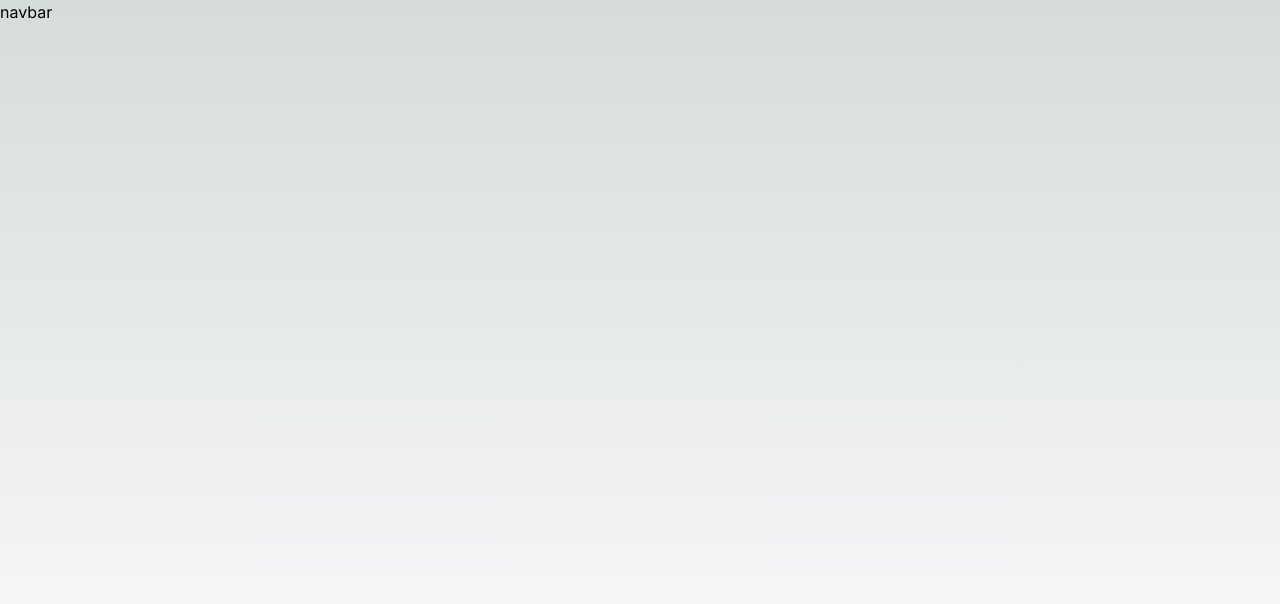
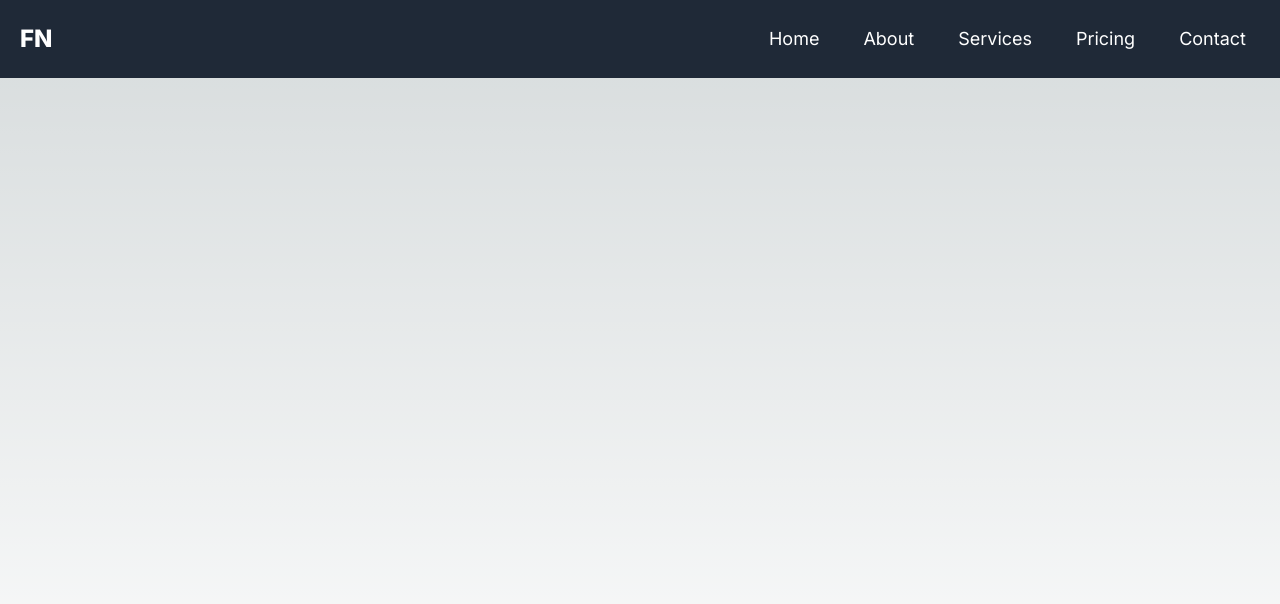
Before and after one commit to faizan619/Faizan_Dev_Portfolio, a Next.js app: page / in a window 1280 px wide. Shown: the top 604 px of the page. Built offline with nearby package versions, Linux system fonts and the light colour scheme.

Commit message:
finish creating  navbar

```diff
--- a/src/app/Components/Navbar.js
+++ b/src/app/Components/Navbar.js
@@ -1,5 +1,28 @@
-export default function Navbar(){
-    return(
-        <div>navbar</div>
-    )
+import "./navbar.css";
+export default function Navbar() {
+  return (
+    <nav className="flex items-center justify-between p-5 bg-gray-800 text-white">
+      <div className="font-extrabold text-2xl">FN</div>
+      <ul className="nav-links">
+        <input type="checkbox" id="checkbox_toggle" />
+        <label htmlFor="checkbox_toggle" className="select-none text-2xl cursor-pointer hamburger">&#9776;</label>
+        <div className="flex bg-gray-800 text-center gap-4 text-lg menu">
+          <li className="hover:bg-gray-600"><a href="/">Home</a></li>
+          <li className="hover:bg-gray-600"><a href="/">About</a></li>
+          <li className="hover:bg-gray-600 services">
+            <a href="/">Services</a>
+            <ul className="dropdown bg-gray-600">
+              <li className="hover:bg-gray-500"><a href="/">Dropdown 1 </a></li>
+              <li className="hover:bg-gray-500"><a href="/">Dropdown 2</a></li>
+              <li className="hover:bg-gray-500"><a href="/">Dropdown 2</a></li>
+              <li className="hover:bg-gray-500"><a href="/">Dropdown 3</a></li>
+              <li className="hover:bg-gray-500"><a href="/">Dropdown 4</a></li>
+            </ul>
+          </li>
+          <li className="hover:bg-gray-600"><a href="/">Pricing</a></li>
+          <li className="hover:bg-gray-600"><a href="/">Contact</a></li>
+        </div>
+      </ul>
+    </nav>
+  );
 }
--- /dev/null
+++ b/src/app/Components/navbar.css
@@ -0,0 +1,20 @@
+a {text-decoration: none;}
+li {list-style: none;}
+.menu li:hover {border-radius: 5px;transition: 0.3s ease;}
+.menu li {padding: 5px 14px;}
+.services {position: relative;}
+.dropdown {padding: .5em 0;position: absolute;display: none;border-radius: 8px;top: 35px;}
+.dropdown li+li {margin-top: 10px;}
+.dropdown li {padding: 0.5em 1em;width: 8em;text-align: center;}
+.services:hover .dropdown {display: block;}
+input[type=checkbox] {display: none;}
+.hamburger {display: none;}
+@media (max-width: 768px) {
+    .menu {display: none;position: absolute;margin-top: 1rem;
+        right: 0;left: 0;padding: 16px 0;}
+    .menu li:hover {display: inline-block;transition: 0.3s ease;}
+    .menu li+li {margin-top: 12px;}
+    input[type=checkbox]:checked~.menu {display: block;}
+    .hamburger {display: block;}
+    .dropdown {left: 50%;top: 30px;transform: translateX(35%);}
+}
```
